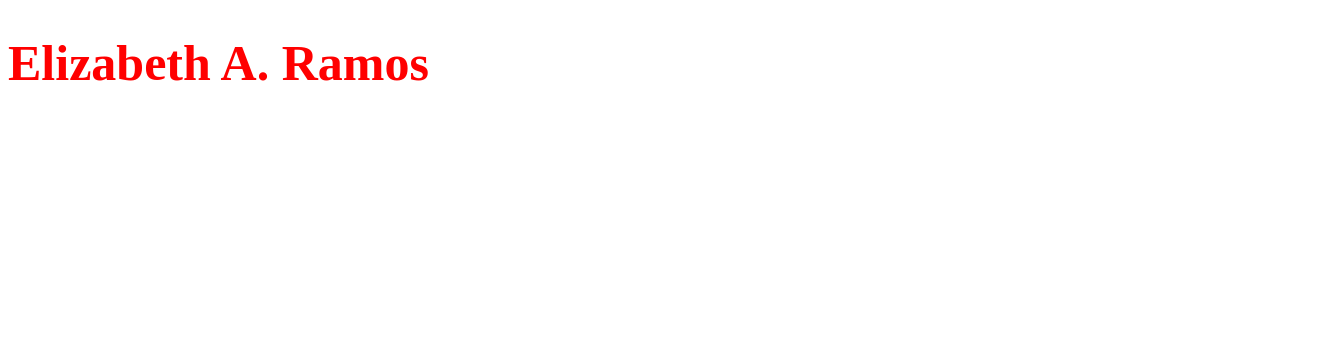
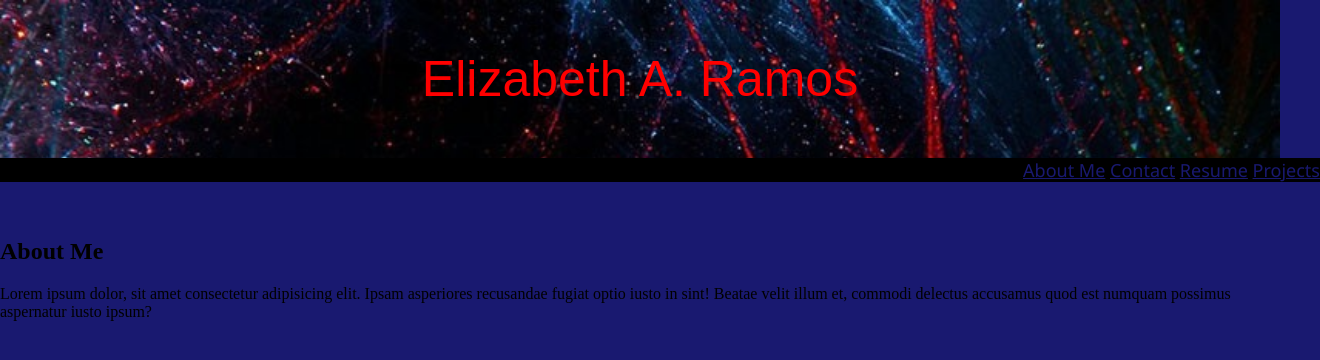
Before and after one commit to lizramos611/Module2challenge, a plain HTML site: page module2/index.html in a window 1280 px wide. Shown: the whole page, 1320 px wide, since content can reach past the window. Drawn offline with Linux system fonts and the light colour scheme.

Commit message:
background image
background image

```diff
--- a/module2/assets/css/style.css
+++ b/module2/assets/css/style.css
@@ -1,4 +1,62 @@
+*{
+   transition: all .3s;
+
+}
+
+body{
+    margin: 0%;
+  background-color:midnightblue;
+}
+
+.background {
+    background-color: black;
+    color:red;
+
+}
+
+
 h1 {
     color: red;
     font-size: 50px;
+    background-color: black;
+    font-family: fantasy;
+    font-weight: 100;
+    text-align: center;
+    background-image:url(/module2/assets/images/header\ bckground\ image.jpg);
+    padding: 50px;
+   margin-top: 0;
+   margin-bottom: 0;
+   background-repeat: no-repeat;
+   background-size: cover;
 }
+
+.navlinks {
+    font-size: 18px;
+    font-family: 'Segoe UI', Tahoma, Geneva, Verdana, sans-serif;
+    font-weight: 500;
+   background-color: black;
+   color: darkred;
+   width: 100%;
+   padding-top: 0%;
+   margin-top: 0%;
+   border: 0%;
+text-align: right;
+}
+
+a {
+    color: midnightblue;
+}
+
+.navlinks li {
+   display: inline-block;
+    padding: 0%;
+    margin: 0%;
+    text-decoration: none;
+}
+.navlinks:hover {
+    text-decoration: none;
+    background-color: red;
+    color: black;
+    font-style: italic;
+
+    }
--- a/module2/index.html
+++ b/module2/index.html
@@ -9,12 +9,34 @@
 </head>
 <body>
     <header>
+<div class="background">
        <h1> Elizabeth A. Ramos</h1>
+       </div>
+
+
+       <section class="Nav">
+       <Nav>
+        <ul class="navlinks">
+            <li><a href="#">About Me </a></li>
+            <li><a href="#">Contact </a></li>
+            <li><a href="#">Resume </a></li>
+            <li><a href="#">Projects </a></li>
+        </ul>
+        </Nav>
+    </section>
+
+    <br>
+<section class="bio">
+    <h2>About Me</h2>
+    <p>Lorem ipsum dolor, sit amet consectetur adipisicing elit. Ipsam asperiores recusandae fugiat optio iusto in sint! Beatae velit illum et, commodi delectus accusamus quod est numquam possimus aspernatur iusto ipsum?</p>
+
+</section>
+
+    </header>
 
 
 
 
-    </header>
 
 </body>
 </html>
```
Also changed, not shown: module2/assets/images/header bckground image.jpg (added).
